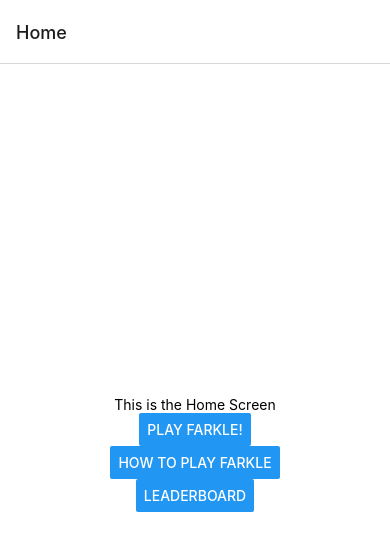
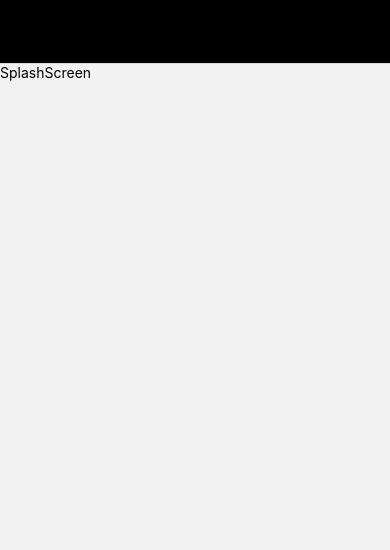
Before and after one commit to rich-back/farkle, a React Native app in the folder client/: screen / in a window 390 px wide. Shown: the top 550 px of the page. Built offline with nearby package versions, Linux system fonts and the light colour scheme.

Commit message:
added SplashScreen to the Screen Stack

```diff
--- a/client/App.js
+++ b/client/App.js
@@ -6,16 +6,18 @@ import Game from "./screens/Game/Game";
 import Home from "./screens/Home/Home";
 import LeaderBoard from "./screens/LeaderBoard/LeaderBoard";
 import Instructions from "./screens/Instructions/Instructions";
+import SplashScreen from "./screens/SplashScreen/SplashScreen";
 
 const Stack = createNativeStackNavigator();
 
 export default function App() {
   return (
     <NavigationContainer>
-      <Stack.Navigator initialRouteName="Home">
+      <Stack.Navigator initialRouteName="SplashScreen">
+        <Stack.Screen name="SplashScreen" component={SplashScreen} options={{title: '', headerStyle: {backgroundColor: 'black'}}}/>
         <Stack.Screen name="Home" component={Home} />
         <Stack.Screen name="Game" component={Game} />
-        <Stack.Screen name="LeaderBoard" component={LeaderBoard} />
+        <Stack.Screen name="LeaderBoard" component={LeaderBoard}  />
         <Stack.Screen name="Instructions" component={Instructions} />
       </Stack.Navigator>
     </NavigationContainer>
```
